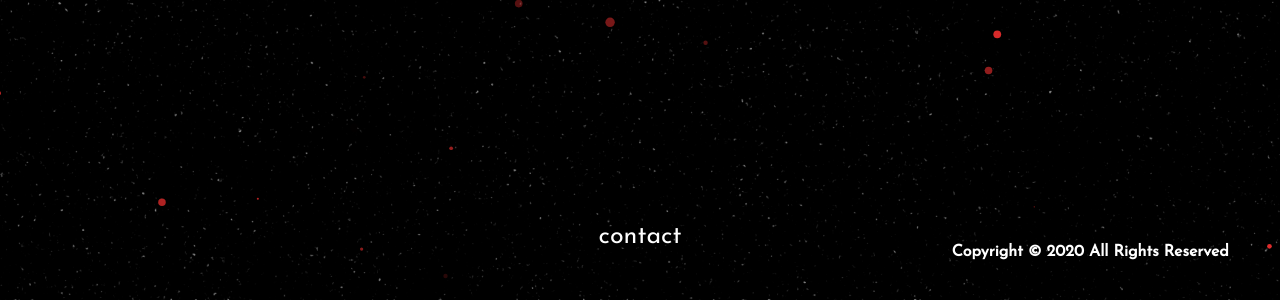
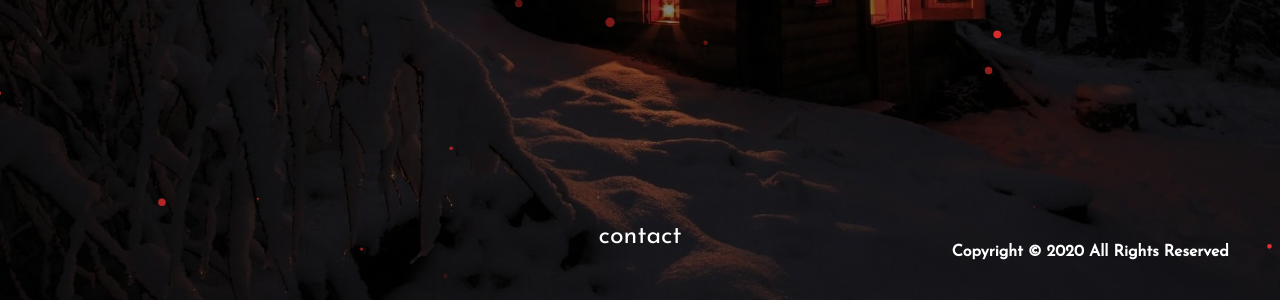
Before and after one commit to JamesAndrew1993/liveportfolio, a plain HTML site: page index.html in a window 1280 px wide. Shown: the part 500-800 px from the top of the page. Drawn offline with nearby package versions, Linux system fonts and the light colour scheme.

Commit message:
Update index.css

```diff
--- a/index.css
+++ b/index.css
@@ -3,7 +3,7 @@
 body {
     padding:0px;
     margin:0px;
-    background:linear-gradient(0deg,rgba(0,0,0,0.5),rgba(0,0,0,0.5)),url("stars.jpg") center center;
+    background:linear-gradient(0deg,rgba(0,0,0,0.5),rgba(0,0,0,0.5)),url("cabin2.jpg") center center;
     background-size:cover;
     width:100vw;
     height:100vh;
```
